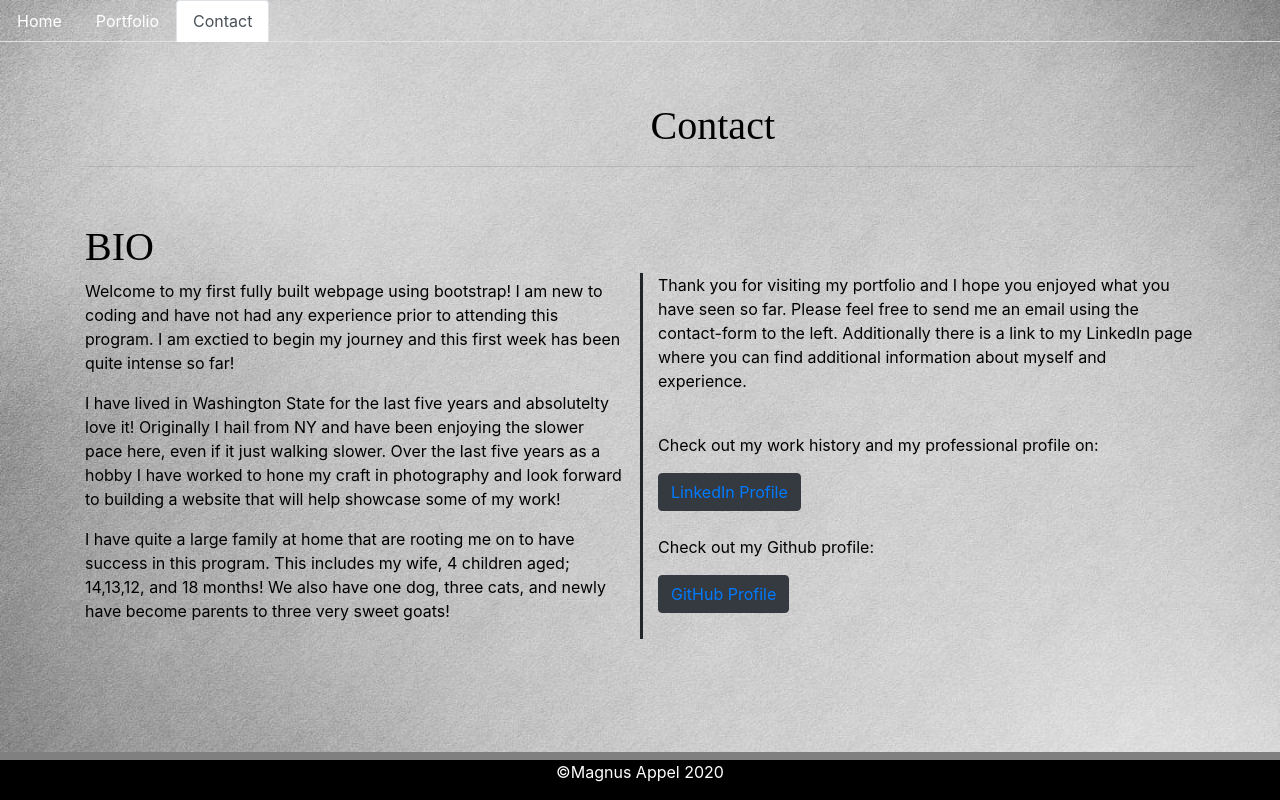
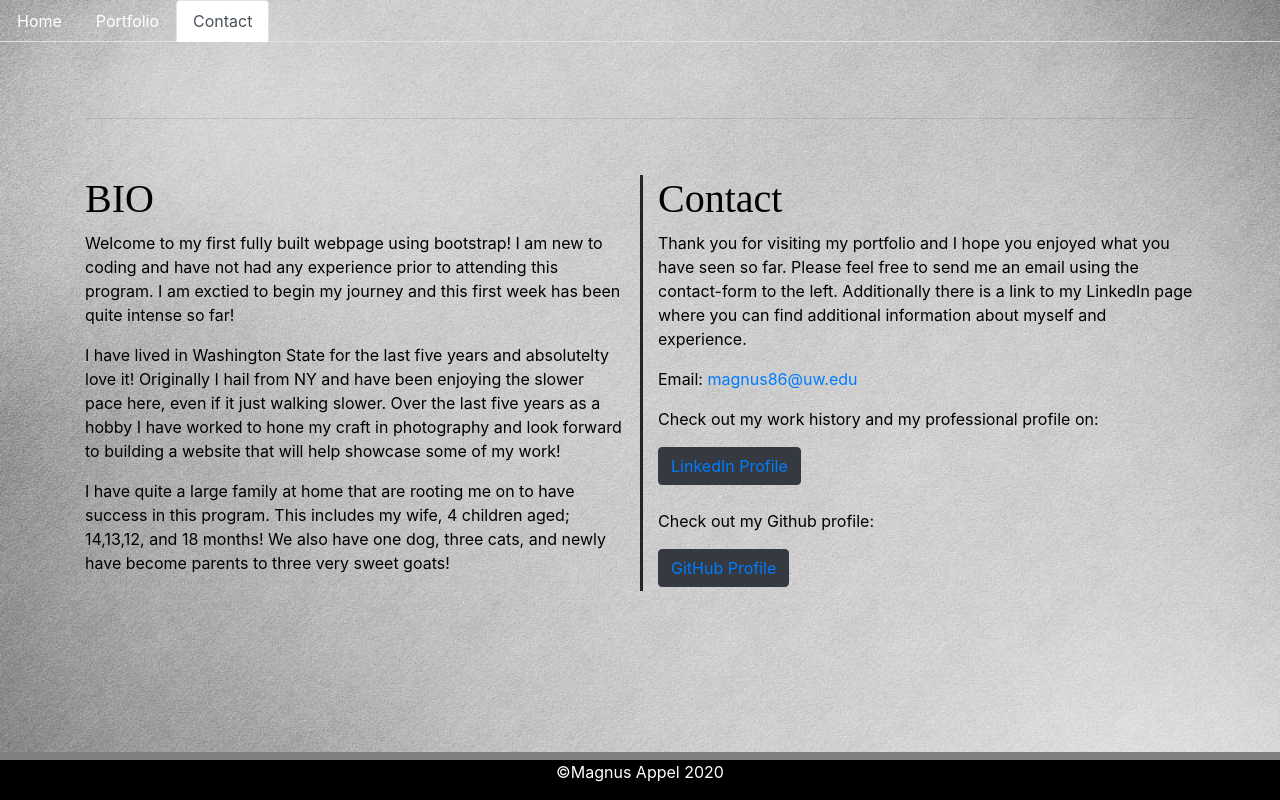
Before and after one commit to insideseanshead/portfolio-react, a React (Create React App) app: page /contact in a window 1280 px wide. Built offline with nearby package versions, Linux system fonts and the light colour scheme; a web font is replaced by a local one.

Commit message:
added email to bio

```diff
--- a/src/components/pages/ContactPage/Contact.js
+++ b/src/components/pages/ContactPage/Contact.js
@@ -8,8 +8,6 @@ function Contact(props) {
     <div className="container">
         <div className="row">
           <div className="col-md-12" id="heading">
-            <h1 id="contact-heading">Contact
-            </h1>
             <hr />
           </div>
           <div className="col-md-6">
@@ -30,10 +28,12 @@ function Contact(props) {
             </p>
           </div>
           <div className="col-md-6 contact-form">
+          <h1>Contact</h1>
             <p>
               Thank you for visiting my portfolio and I hope you enjoyed what you have seen so far. Please feel free to send me an email using the contact-form to the left. Additionally there is a link to my LinkedIn page where you can find additional information about myself and experience.
             </p>
-            <br />
+            {/* <br /> */}
+            <p>Email: <a href="mailto:magnus86@uw.edu">magnus86@uw.edu</a></p>
             <p>Check out my work history and my professional profile on:</p>
             <button className="btn btn-dark" id="linked"><a href="https://www.linkedin.com/in/magnusappe/">LinkedIn Profile</a></button>
             <br />
--- a/src/components/pages/ContactPage/style.css
+++ b/src/components/pages/ContactPage/style.css
@@ -14,6 +14,6 @@ a {
 }
 
 .contact-form {
-    margin-top: 50px;
+    /* margin-top: 50px; */
     border-left: solid;
 }
```
